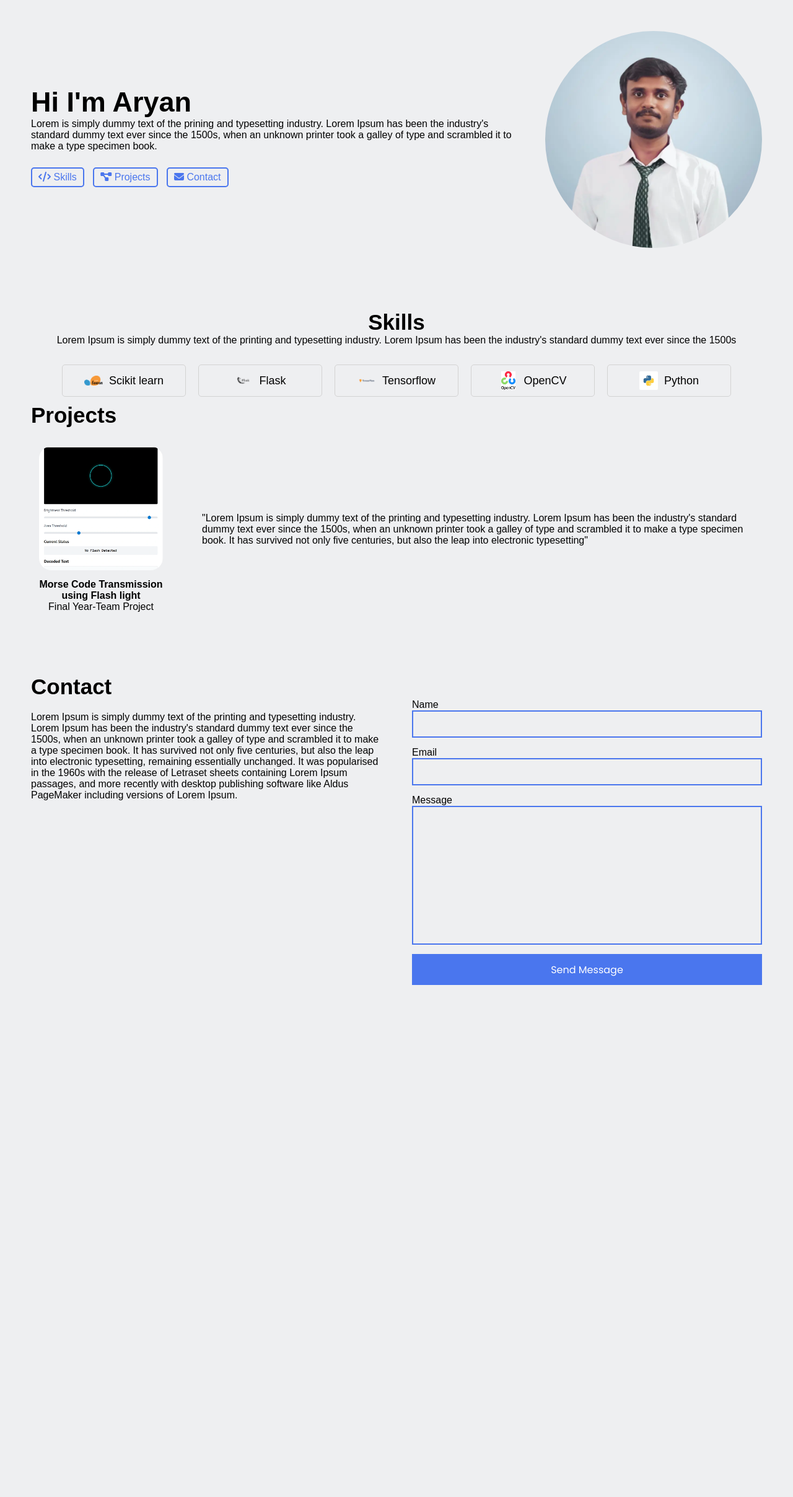
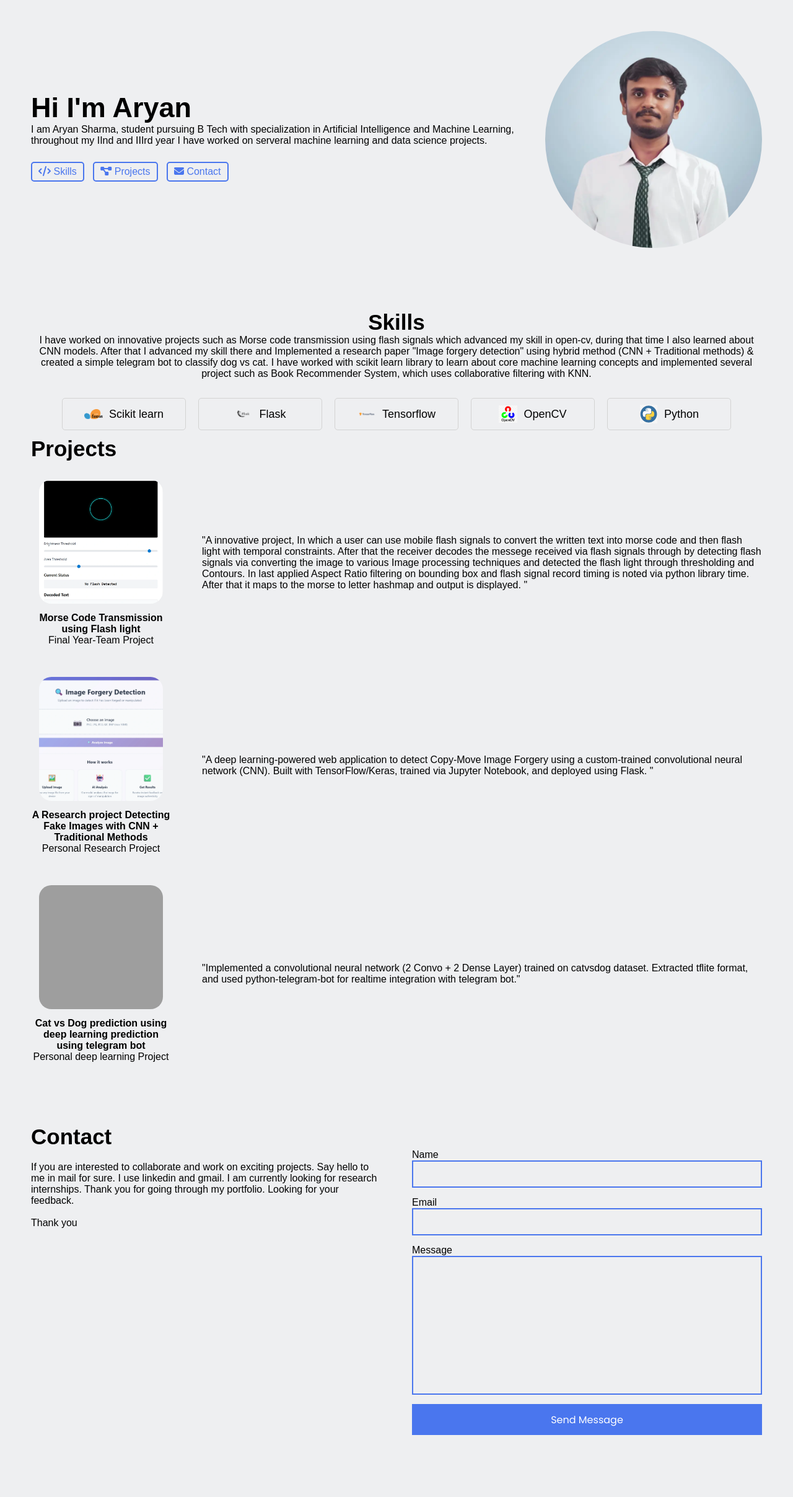
Before and after one commit to idAryan/aryanportfolio, a Flask app: page / in a window 1280 px wide. Shown: the part 80-2495 px from the top of the page at 62% size. Before the commit the page ends 1669 px from the top, so only its background shows below. Run offline with Flask 3, Linux system fonts and the light colour scheme; grey boxes are pictures that could not be loaded.

Commit message:
Content updated + Project added

```diff
--- a/app/static/style.css
+++ b/app/static/style.css
@@ -148,6 +148,7 @@ nav .right a span{
     display:flex;
     align-items: center;
     gap:50px;
+    margin-bottom: 50px;
 }
 .project-section .group .project-details{
     text-align: center;
--- a/app/templates/index.html
+++ b/app/templates/index.html
@@ -4,12 +4,10 @@
     <section class="hero-section">
         <div class="text">
             <h2>Hi I'm Aryan</h2>
-            <p>Lorem is simply dummy text of the
-                prining and typesetting industry.
-                Lorem Ipsum has been the industry's
-                standard dummy text ever since the 1500s,
-                when an unknown printer took a galley of
-                type and scrambled it to make a type specimen book.</p>
+                <p>I am Aryan Sharma, student pursuing B Tech with specialization in Artificial Intelligence and Machine
+                        Learning, throughout my IInd and IIIrd year I have worked on serveral machine learning and data science
+                        projects.
+                </p>
                 <div class="links">
                     <a href="#skills">
                         <i class="fa-solid fa-code"></i>
@@ -33,7 +31,11 @@
     <section id="skills" class="skills-section">
         <h2>Skills</h2>
         <div class="text">
-            Lorem Ipsum is simply dummy text of the printing and typesetting industry. Lorem Ipsum has been the industry's standard dummy text ever since the 1500s
+            I have worked on innovative projects such as Morse code transmission using flash signals which advanced my skill in open-cv,
+            during that time I also learned about CNN models. After that I advanced my skill there and Implemented a
+            research paper "Image forgery detection" using hybrid method (CNN + Traditional methods) & created a simple telegram bot to classify dog vs cat.
+            I have worked with scikit learn library to learn about core machine learning concepts and implemented several project such as Book Recommender System, which
+            uses collaborative filtering with KNN.
         </div>
 
         <div class="cells">
@@ -71,7 +73,10 @@
         <h2>Contact</h2>
         <div class="group">
             <div class="text">
-                Lorem Ipsum is simply dummy text of the printing and typesetting industry. Lorem Ipsum has been the industry's standard dummy text ever since the 1500s, when an unknown printer took a galley of type and scrambled it to make a type specimen book. It has survived not only five centuries, but also the leap into electronic typesetting, remaining essentially unchanged. It was popularised in the 1960s with the release of Letraset sheets containing Lorem Ipsum passages, and more recently with desktop publishing software like Aldus PageMaker including versions of Lorem Ipsum.
+                If you are interested to collaborate and work on exciting projects. Say hello to me in mail for sure. I use linkedin and gmail.
+                I am currently looking for research internships. Thank you for going through my portfolio. Looking for your feedback.
+                <br> <br>
+                Thank you
             </div>
             <form>
                 <label for="name">Name</label>
--- a/app/templates/project.html
+++ b/app/templates/project.html
@@ -2,6 +2,7 @@
 {% block projects %}
     <section id="project" class="project-section">
         <h2>Projects</h2>
+        <!-- 1. Morse Code -->
         <div class="group">
             <div class="project-details">
                 <img src="{{ url_for('static', filename="Images/morsecode.webp") }}" alt="person">
@@ -9,7 +10,35 @@
                 <p>Final Year-Team Project</p>
             </div>
             <div class="text">
-                "Lorem Ipsum is simply dummy text of the printing and typesetting industry. Lorem Ipsum has been the industry's standard dummy text ever since the 1500s, when an unknown printer took a galley of type and scrambled it to make a type specimen book. It has survived not only five centuries, but also the leap into electronic typesetting"
+                "A innovative project, In which a user can use mobile flash signals to convert the written text into
+                morse code and then flash light with temporal constraints. After that the receiver decodes the messege received via flash signals through
+                by detecting flash signals via converting the image to various Image processing techniques
+                and detected the flash light through thresholding and Contours. In last applied Aspect Ratio filtering
+                on bounding box and flash signal record timing is noted via python library time. After that it maps to the morse to letter hashmap and output is displayed.  "
+            </div>
+        </div>
+
+        <!-- 2. Image Forgery -->
+        <div class="group">
+            <div class="project-details">
+                <img src="{{ url_for('static', filename="Images/imageforgery.webp") }}" alt="imageforgery">
+                <p>A Research project Detecting Fake Images with CNN + Traditional Methods</p>
+                <p>Personal Research Project</p>
+            </div>
+            <div class="text">
+                "A deep learning-powered web application to detect Copy-Move Image Forgery using a custom-trained convolutional neural network (CNN). Built with TensorFlow/Keras, trained via Jupyter Notebook, and deployed using Flask. "
+            </div>
+        </div>
+
+        <!-- Cat vs Dog Telegram bot -->
+        <div class="group">
+            <div class="project-details">
+                <img src="{{ url_for('static', filename="Images/catvsdog.gif") }}" alt="catvsdog">
+                <p>Cat vs Dog prediction using deep learning prediction using telegram bot</p>
+                <p>Personal deep learning Project</p>
+            </div>
+            <div class="text">
+                "Implemented a convolutional neural network (2 Convo + 2 Dense Layer) trained on catvsdog dataset. Extracted tflite format, and used python-telegram-bot for realtime integration with telegram bot."
             </div>
         </div>
     </section>
```
Also changed, not shown: app/static/Images/imageforgery.webp (added), app/static/Images/opencv.webp, app/static/Images/python.webp, 2 other files.
